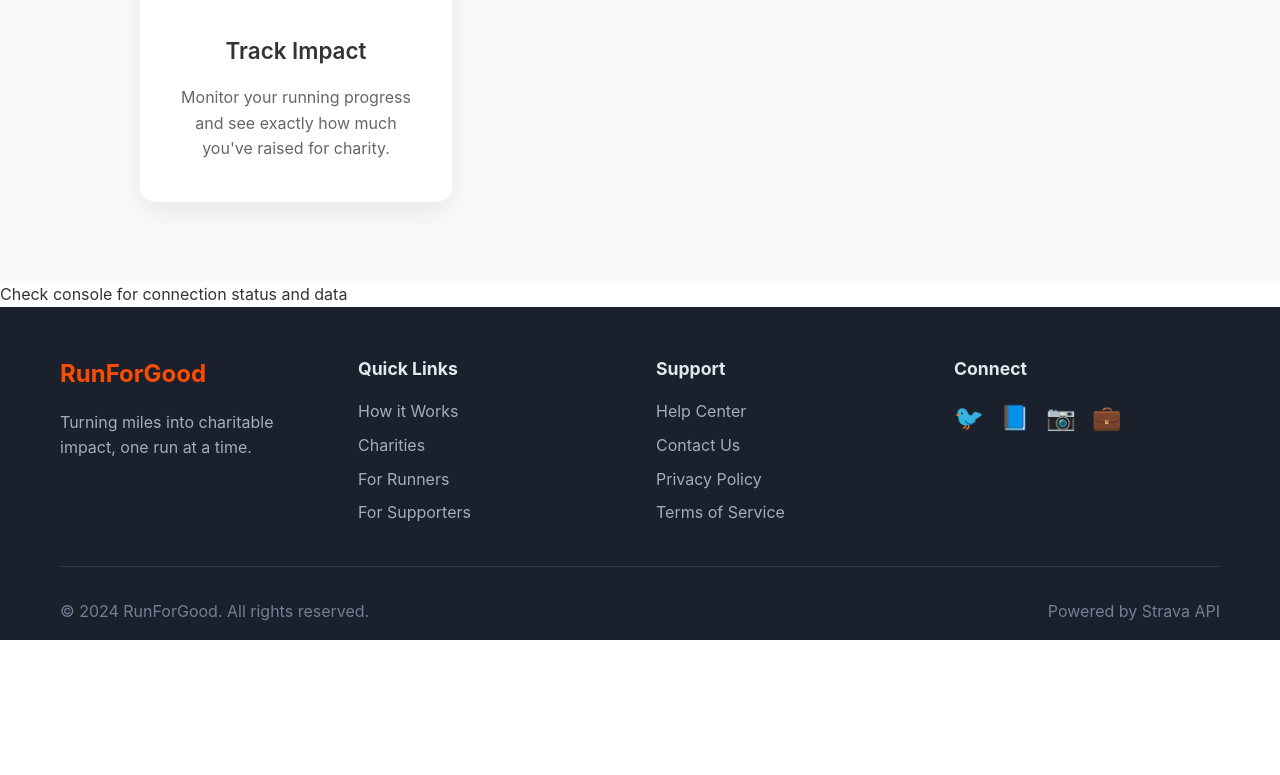
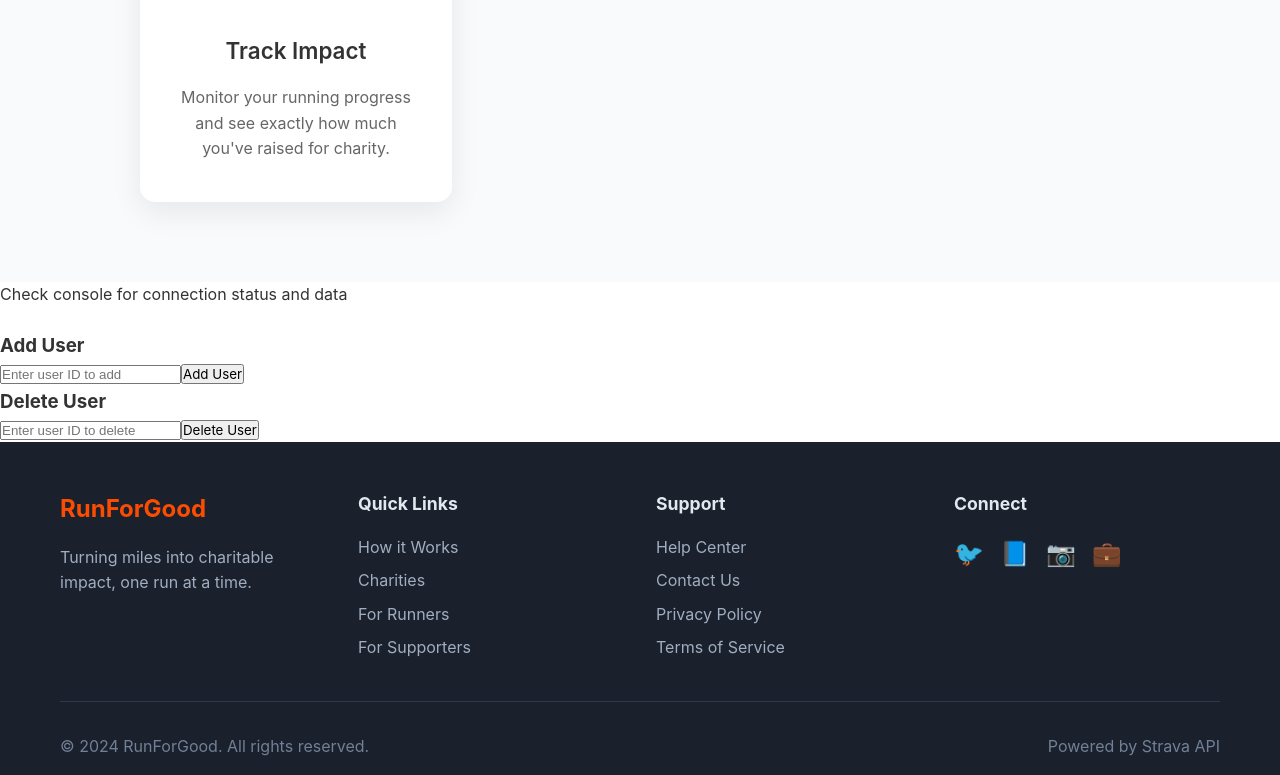
Before and after one commit to pclaesen/move4good, a Next.js app: page / in a window 1280 px wide. Shown: the part 1412-2187 px from the top of the page. Before the commit the page ends 2052 px from the top, so only its background shows below. Built offline with nearby package versions, Linux system fonts and the light colour scheme; no server answers; the database is empty.

Commit message:
Feat.: Add input and delete user

```diff
--- a/src/app/api/supabase/route.js
+++ b/src/app/api/supabase/route.js
@@ -32,3 +32,26 @@ export async function POST(request) {
     return NextResponse.json({ error: error.message }, { status: 500 })
   }
 }
+
+export async function DELETE(request) {
+  try {
+    const { searchParams } = new URL(request.url)
+    const id = searchParams.get('id')
+
+    if (!id) {
+      throw new Error('ID is required')
+    }
+
+    const { data, error } = await supabase
+      .from('users2')
+      .delete()
+      .eq('id', id)
+      .select()
+
+    if (error) throw error
+
+    return NextResponse.json({ data })
+  } catch (error) {
+    return NextResponse.json({ error: error.message }, { status: 500 })
+  }
+}
--- a/src/app/components/Connection/Connection.js
+++ b/src/app/components/Connection/Connection.js
@@ -1,7 +1,12 @@
 'use client'
-import { useEffect } from 'react'
+import { useEffect, useState } from 'react'
 
 export default function Connection() {
+  const [userId, setUserId] = useState('')
+  const [deleteId, setDeleteId] = useState('')
+  const [loading, setLoading] = useState(false)
+  const [message, setMessage] = useState('')
+
   useEffect(() => {
     const testConnection = async () => {
       try {
@@ -23,9 +28,119 @@ export default function Connection() {
     testConnection()
   }, [])
 
+  const handleSubmit = async (e) => {
+    e.preventDefault()
+    setLoading(true)
+    setMessage('')
+
+    try {
+      const response = await fetch('/api/supabase', {
+        method: 'POST',
+        headers: {
+          'Content-Type': 'application/json',
+        },
+        body: JSON.stringify({ id: userId }),
+      })
+
+      const result = await response.json()
+      if (result.error) {
+        setMessage(`Error: ${result.error}`)
+      } else {
+        setMessage('User added successfully!')
+        setUserId('')
+        // Refresh the data display
+        const getResponse = await fetch('/api/supabase')
+        const { data } = await getResponse.json()
+        console.log('Updated users2 table:', data)
+      }
+    } catch (err) {
+      setMessage(`Failed to add user: ${err.message}`)
+    } finally {
+      setLoading(false)
+    }
+  }
+
+  const handleDelete = async (e) => {
+    e.preventDefault()
+    setLoading(true)
+    setMessage('')
+
+    try {
+      const response = await fetch(`/api/supabase?id=${deleteId}`, {
+        method: 'DELETE',
+      })
+
+      const result = await response.json()
+      if (result.error) {
+        setMessage(`Error: ${result.error}`)
+      } else {
+        setMessage('User deleted successfully!')
+        setDeleteId('')
+        // Refresh the data display
+        const getResponse = await fetch('/api/supabase')
+        const { data } = await getResponse.json()
+        console.log('Updated users2 table:', data)
+      }
+    } catch (err) {
+      setMessage(`Failed to delete user: ${err.message}`)
+    } finally {
+      setLoading(false)
+    }
+  }
+
   return (
     <div className="connection-test">
       <p>Check console for connection status and data</p>
+
+      <div className="grid gap-4 mt-4">
+        {/* Add User Form */}
+        <form onSubmit={handleSubmit} className="space-y-2">
+          <h3 className="font-bold">Add User</h3>
+          <div className="flex gap-2">
+            <input
+              type="text"
+              value={userId}
+              onChange={(e) => setUserId(e.target.value)}
+              placeholder="Enter user ID to add"
+              className="px-4 py-2 border rounded"
+            />
+            <button
+              type="submit"
+              disabled={loading}
+              className="px-4 py-2 bg-blue-500 text-white rounded hover:bg-blue-600 disabled:bg-gray-400"
+            >
+              {loading ? 'Adding...' : 'Add User'}
+            </button>
+          </div>
+        </form>
+
+        {/* Delete User Form */}
+        <form onSubmit={handleDelete} className="space-y-2">
+          <h3 className="font-bold">Delete User</h3>
+          <div className="flex gap-2">
+            <input
+              type="text"
+              value={deleteId}
+              onChange={(e) => setDeleteId(e.target.value)}
+              placeholder="Enter user ID to delete"
+              className="px-4 py-2 border rounded"
+            />
+            <button
+              type="submit"
+              disabled={loading}
+              className="px-4 py-2 bg-red-500 text-white rounded hover:bg-red-600 disabled:bg-gray-400"
+            >
+              {loading ? 'Deleting...' : 'Delete User'}
+            </button>
+          </div>
+        </form>
+      </div>
+
+      {message && (
+        <p className={`mt-4 ${message.includes('Error') ? 'text-red-500' : 'text-green-500'}`}>
+          {message}
+        </p>
+      )}
     </div>
   )
 }
```
